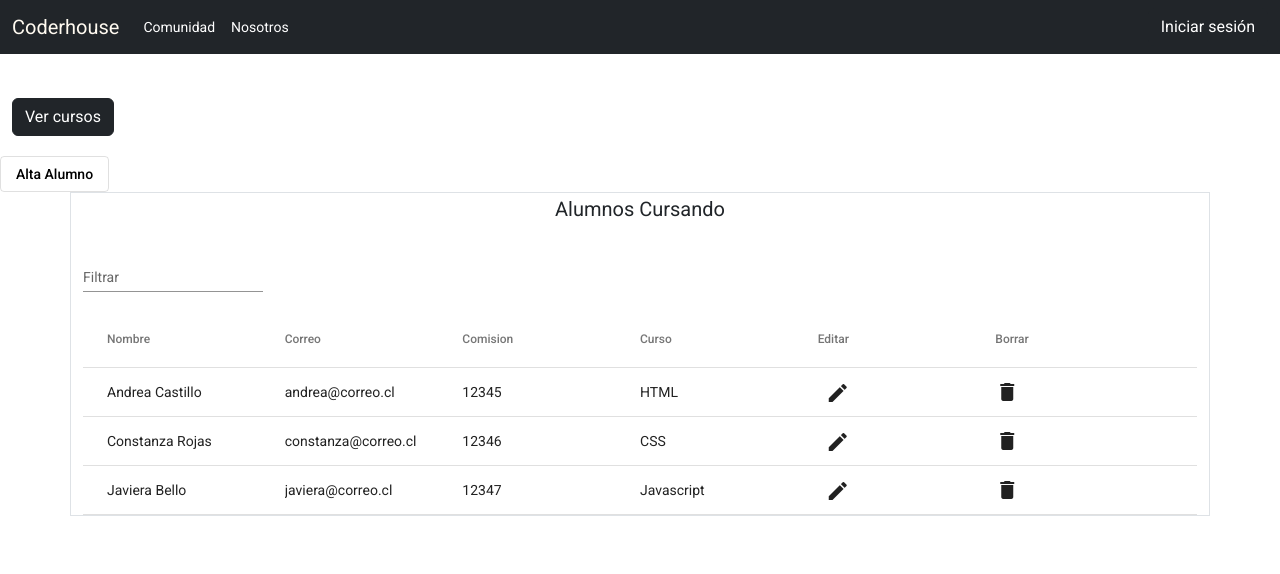
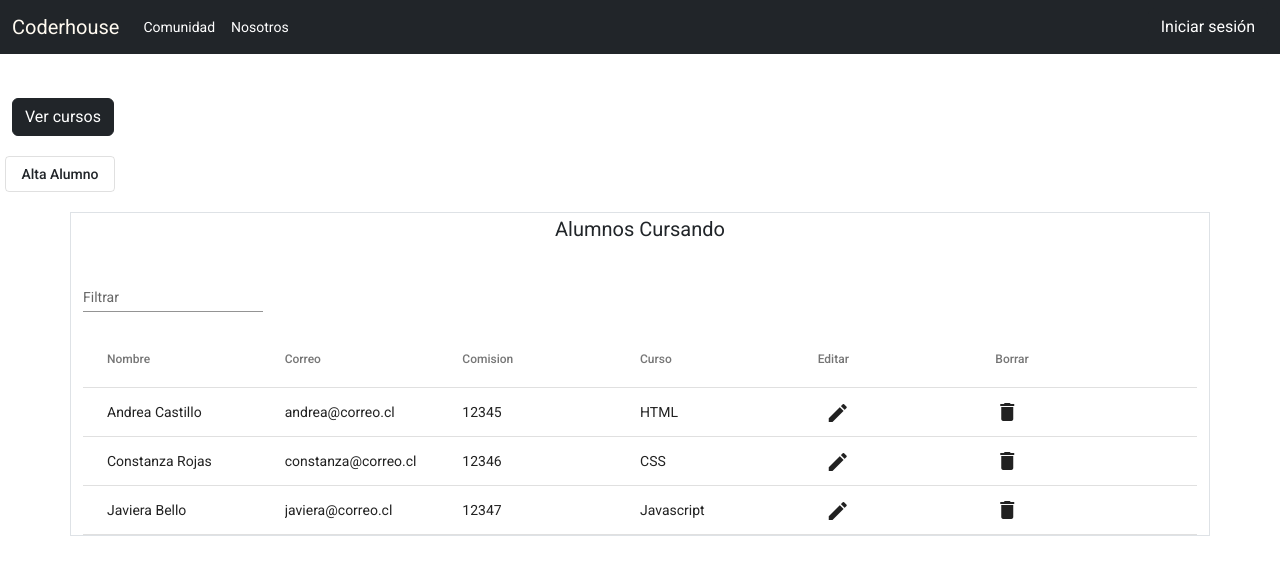
Before and after one commit to Annge001/proyectoFinal, an Angular app: page / in a window 1280 px wide. Shown: the top 574 px of the page. Built offline with nearby package versions, Linux system fonts and the light colour scheme.

Commit message:
deje mas bonito el boton de agregar alumno nuevo

```diff
--- a/src/app/components/principal/principal.component.css
+++ b/src/app/components/principal/principal.component.css
@@ -1,3 +1,5 @@
 .btn-agregar{
-  color: black;
+  display: flex;
+  justify-content: center;
+  width: 120px;
 }
--- a/src/app/components/principal/principal.component.html
+++ b/src/app/components/principal/principal.component.html
@@ -4,12 +4,12 @@
 <div>
   <app-lateral-navbar></app-lateral-navbar>
 </div>
-<div class="example-button-container">
-
-  <button  mat-stroked-button color="basic" class="btn-agregar" (click)="agrgarAlumno()">
+<div class="btn-agregar">
+  <button  mat-stroked-button color="basic" (click)="agrgarAlumno()">
     Alta Alumno
   </button>
 </div>
+<br>
 <div>
   <app-lista (alumno)="editarAlumno($event)" [listaAlumnosInput]="listaAlumnos" *ngIf="lista"></app-lista>
 </div>
```
